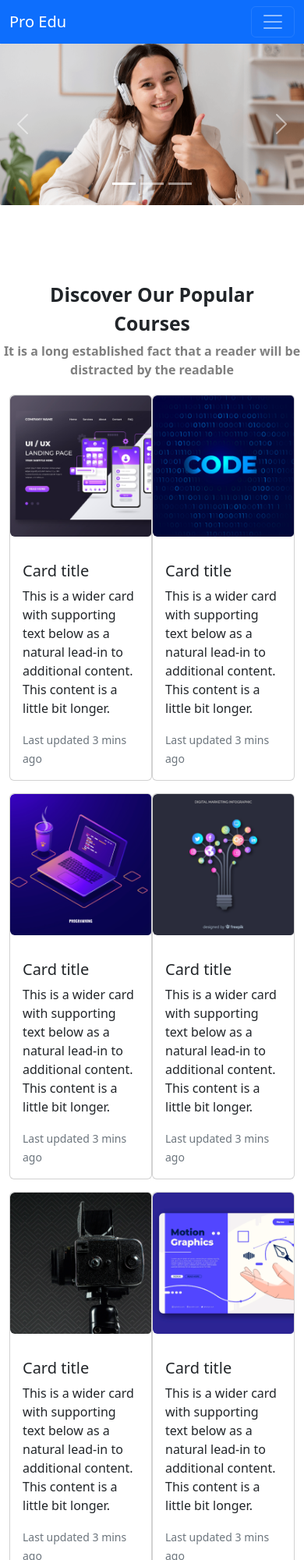
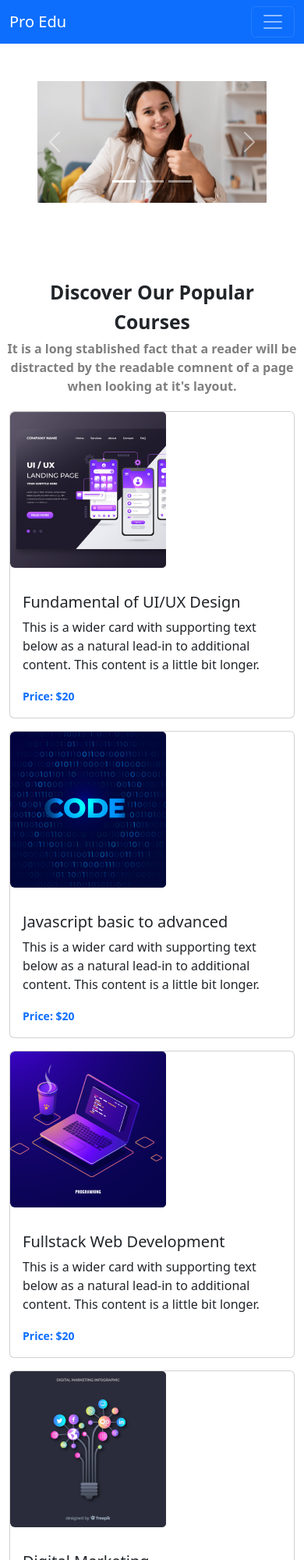
Before and after one commit to Jamil-Emon/assignment-03, a plain HTML site: page index.html in a window 390 px wide. Shown: the top 2000 px of the page at 78% size. Drawn offline with nearby package versions, Linux system fonts and the light colour scheme.

Commit message:
almost complete

```diff
--- a/index.html
+++ b/index.html
@@ -50,7 +50,7 @@
         </nav>
     </header>
     <!-- Cover Photo-->
-    <div id="carouselExampleCaptions" class="carousel slide" data-bs-ride="false">
+    <div id="carouselExampleCaptions container" class="carousel slide m-5 " data-bs-ride="false">
         <div class="carousel-indicators">
             <button type="button" data-bs-target="#carouselExampleCaptions" data-bs-slide-to="0" class="active"
                 aria-current="true" aria-label="Slide 1"></button>
@@ -63,8 +63,9 @@
             <div class="carousel-item active">
                 <img src="/edTech-website-main/images/cover/cover-1.png" class="d-block w-100" alt="...">
                 <div class="carousel-caption d-none d-md-block">
-                    <h5 class="fs-1">Get Started Digital</h5>
-                    <p class="fs-1">Learning.</p>
+                    <h5 class="fs-1">Get Started Digital Learning.</h5>
+                    <p>It is a long stablished fact that a reader will be distracted by the readable comnent of a page
+                        when looking at it's layout.</p>
                     <button type="button" class="btn btn-primary">Get Started</button>
                 </div>
             </div>
@@ -72,14 +73,16 @@
                 <img src="/edTech-website-main/images/cover/cover-2.jpg" class="d-block w-100" alt="...">
                 <div class="carousel-caption d-none d-md-block">
                     <h5>Second slide label</h5>
-                    <p>Some representative placeholder content for the second slide.</p>
+                    <p>It is a long stablished fact that a reader will be distracted by the readable comnent of a page
+                        when looking at it's layout.</p>
                 </div>
             </div>
             <div class="carousel-item">
                 <img src="/edTech-website-main/images/cover/cover-3.jpg" class="d-block w-100" alt="...">
                 <div class="carousel-caption d-none d-md-block">
                     <h5>Third slide label</h5>
-                    <p>Some representative placeholder content for the third slide.</p>
+                    <p>It is a long stablished fact that a reader will be distracted by the readable comnent of a page
+                        when looking at it's layout.</p>
                 </div>
             </div>
         </div>
@@ -99,9 +102,9 @@
     <div class="discovertext">
         <h2 class="text-center fw-bold">Discover Our Popular</h2>
         <h2 class="text-center fw-bold">Courses</h2>
-        <p class="text-center text-black-50 fw-bold">It is a long established fact that a reader will be distracted by
-            the
-            readable</p>
+        <p class="text-center text-black-50 fw-bold">It is a long stablished fact that a reader will be distracted by
+            the readable comnent of a page
+            when looking at it's layout.</p>
     </div>
     <!-- Card TAG -->
     <!-- <div class="container text-center"> -->
@@ -115,10 +118,10 @@
                     </div>
                     <div class="col-md-8">
                         <div class="card-body">
-                            <h5 class="card-title">Card title</h5>
+                            <h5 class="card-title">Fundamental of UI/UX Design</h5>
                             <p class="card-text">This is a wider card with supporting text below as a natural lead-in to
                                 additional content. This content is a little bit longer.</p>
-                            <p class="card-text"><small class="text-muted">Last updated 3 mins ago</small></p>
+                            <p class="card-text"><small class="text-primary fw-bold">Price: $20</small></p>
                         </div>
                     </div>
                 </div>
@@ -131,10 +134,10 @@
                     </div>
                     <div class="col-md-8">
                         <div class="card-body">
-                            <h5 class="card-title">Card title</h5>
+                            <h5 class="card-title">Javascript basic to advanced</h5>
                             <p class="card-text">This is a wider card with supporting text below as a natural lead-in to
                                 additional content. This content is a little bit longer.</p>
-                            <p class="card-text"><small class="text-muted">Last updated 3 mins ago</small></p>
+                            <p class="card-text"><small class="text-primary fw-bold">Price: $20</small></p>
                         </div>
                     </div>
                 </div>
@@ -149,10 +152,10 @@
                     </div>
                     <div class="col-md-8">
                         <div class="card-body">
-                            <h5 class="card-title">Card title</h5>
+                            <h5 class="card-title">Fullstack Web Development</h5>
                             <p class="card-text">This is a wider card with supporting text below as a natural lead-in to
                                 additional content. This content is a little bit longer.</p>
-                            <p class="card-text"><small class="text-muted">Last updated 3 mins ago</small></p>
+                            <p class="card-text"><small class="text-primary fw-bold">Price: $20</small></p>
                         </div>
                     </div>
                 </div>
@@ -165,10 +168,10 @@
                     </div>
                     <div class="col-md-8">
                         <div class="card-body">
-                            <h5 class="card-title">Card title</h5>
+                            <h5 class="card-title">Digital Marketing</h5>
                             <p class="card-text">This is a wider card with supporting text below as a natural lead-in to
                                 additional content. This content is a little bit longer.</p>
-                            <p class="card-text"><small class="text-muted">Last updated 3 mins ago</small></p>
+                            <p class="card-text"><small class="text-primary fw-bold">Price: $20</small></p>
                         </div>
                     </div>
                 </div>
@@ -178,15 +181,15 @@
             <div class="card mb-3" style="max-width: 540px;">
                 <div class="row g-3">
                     <div class="col-md-4">
-                        <img src="/edTech-website-main/images/course/course-5.png" class="img-fluid rounded-start"
+                        <img src="./edTech-website-main//images/course//course-5.png" class="img-fluid rounded-start"
                             alt="...">
                     </div>
                     <div class="col-md-8">
                         <div class="card-body">
-                            <h5 class="card-title">Card title</h5>
+                            <h5 class="card-title">Digital Marketing</h5>
                             <p class="card-text">This is a wider card with supporting text below as a natural lead-in to
                                 additional content. This content is a little bit longer.</p>
-                            <p class="card-text"><small class="text-muted">Last updated 3 mins ago</small></p>
+                            <p class="card-text"><small class="text-primary fw-bold">Price: $20</small></p>
                         </div>
                     </div>
                 </div>
@@ -199,10 +202,10 @@
                     </div>
                     <div class="col-md-8">
                         <div class="card-body">
-                            <h5 class="card-title">Card title</h5>
+                            <h5 class="card-title">Motion Graphics</h5>
                             <p class="card-text">This is a wider card with supporting text below as a natural lead-in to
                                 additional content. This content is a little bit longer.</p>
-                            <p class="card-text"><small class="text-muted">Last updated 3 mins ago</small></p>
+                            <p class="card-text"><small class=" text-primary fw-bold">Price: $20</small></p>
                         </div>
                     </div>
                 </div>
@@ -226,7 +229,7 @@
     </div>
 
     <!-- Freequently Asked Questions -->
-    <div class="discovertext">
+    <div class="discovertext container">
         <h2 class="text-center fw-bold">Frequently Asked Questions</h2>
         <div class="text-center">
             <div>
@@ -315,9 +318,9 @@
         </div>
     </div>
     <!-- Trusted Companies -->
-    <div class="trusted-companies" md-5>
+    <div class="trusted-companies container mb-5 mt-3 container" md-5>
         <h1 class="text-center">Trusted By Over 800+ Compnies</h1>
-        <div class="d-flex justify-content-around">
+        <div class="d-flex justify-content-around banner">
             <img src="/edTech-website-main/images/company/company-1.png" class="rounded float-start" alt="...">
             <img src="/edTech-website-main/images/company/company-2.png" class="rounded float-end" alt="...">
             <img src="/edTech-website-main/images/company/company-3.png" class="rounded float-start" alt="...">
@@ -328,7 +331,7 @@
     </div>
 
     <!-- footer -->
-    <footer>
+    <footer class="container">
         <div class="footerText">
             <h1>Pro Edu</h1>
             <p>Office 41, Zawaya Buldin, Ghala Muscar</p>
--- a/style.css
+++ b/style.css
@@ -40,3 +40,19 @@ div#accordionExample {
     font-size: 35px;
     margin-left: 20px;
 }
+
+@media only screen and (max-width:600px) {
+
+    .flex {
+        flex-direction: column;
+    }
+
+    .banner {
+        visibility: hidden
+    }
+
+    div#accordionExample {
+        width: 20rem;
+    }
+
+}
```
